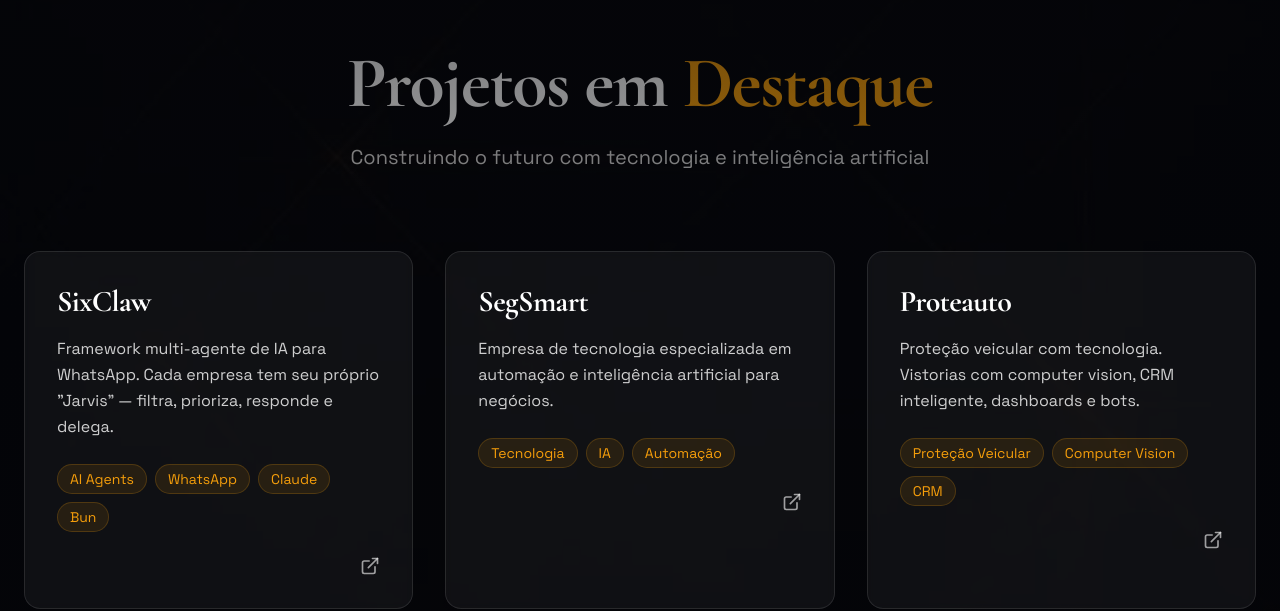
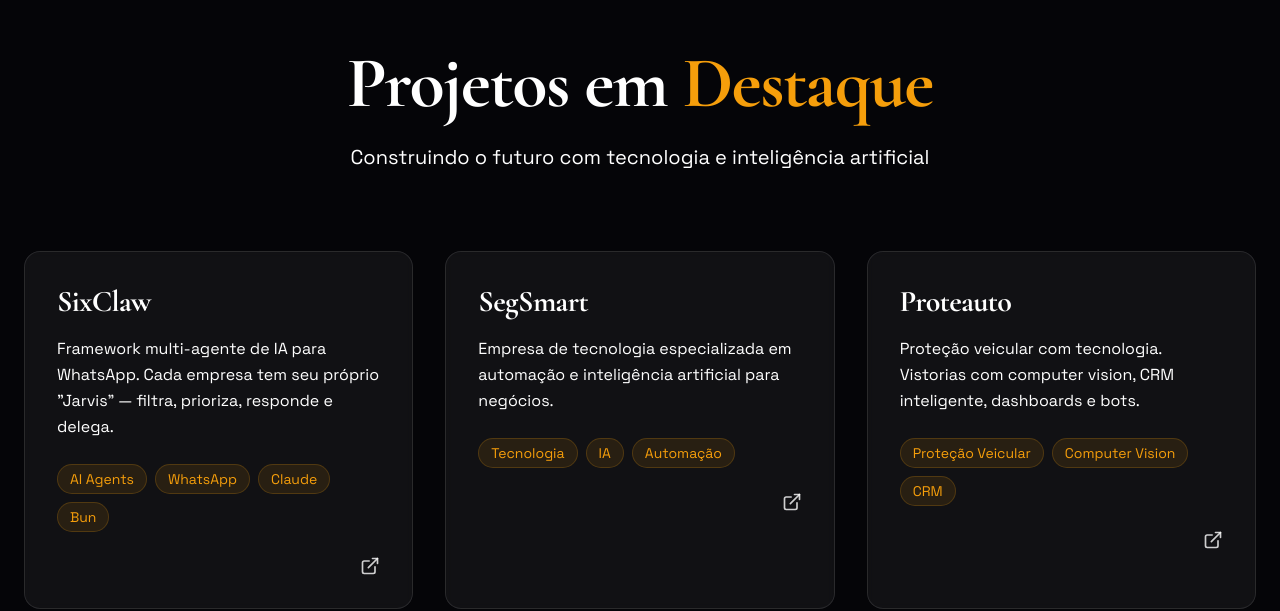
Before and after one commit to leonardocandiani/links, a React (Vite) app: page / in a window 1280 px wide. Shown: the part 1916-2527 px from the top of the page. Built offline with nearby package versions, Linux system fonts and the light colour scheme.

Commit message:
fix: remove bg images from Projects/Contact, force white text

```diff
--- a/src/components/Contact.tsx
+++ b/src/components/Contact.tsx
@@ -32,8 +32,6 @@
   return (
     <section id="contact" className="py-32 px-6 relative overflow-hidden">
       {/* Background */}
-      <img src="/images/bg-contact.jpg" alt="" className="absolute inset-0 w-full h-full object-cover opacity-30 pointer-events-none" />
-      <div className="absolute inset-0 bg-gradient-to-t from-dark/40 via-transparent to-dark/40 pointer-events-none" />
       <div className="max-w-5xl mx-auto">
         <div
           className="text-center mb-20"
@@ -41,7 +39,7 @@
           <h2 className="text-5xl md:text-7xl font-serif font-bold mb-6">
             Vamos <span className="text-accent">Conversar?</span>
           </h2>
-          <p className="text-xl text-white/90 max-w-2xl mx-auto">
+          <p className="text-xl text-white max-w-2xl mx-auto">
             Tem um projeto em mente? Quer trocar ideias sobre IA? Estou sempre aberto para novas conexões.
           </p>
         </div>
@@ -70,7 +68,7 @@
                     <h3 className="text-2xl font-serif font-bold mb-2 group-hover:text-accent transition-colors">
                       {contact.title}
                     </h3>
-                    <p className="text-white/80">{contact.description}</p>
+                    <p className="text-white">{contact.description}</p>
                   </div>
                 </div>
               </a>
@@ -96,7 +94,7 @@
 
       {/* Footer */}
       <div
-        className="max-w-7xl mx-auto mt-32 pt-12 border-t border-white/10 text-center text-white/60"
+        className="max-w-7xl mx-auto mt-32 pt-12 border-t border-white/10 text-center text-white/80"
       >
         <p className="mb-4">
           Feito com ❤️ e muita IA • Leonardo Candiani © {new Date().getFullYear()}
--- a/src/components/Projects.tsx
+++ b/src/components/Projects.tsx
@@ -29,8 +29,6 @@
   return (
     <section id="projects" className="py-32 px-6 relative overflow-hidden">
       {/* Background */}
-      <img src="/images/bg-projects.jpg" alt="" className="absolute inset-0 w-full h-full object-cover opacity-25 pointer-events-none" />
-      <div className="absolute inset-0 bg-gradient-to-b from-dark/50 via-transparent to-dark/50 pointer-events-none" />
       <div className="max-w-7xl mx-auto">
         <div
           className="text-center mb-20"
@@ -38,7 +36,7 @@
           <h2 className="text-5xl md:text-7xl font-serif font-bold mb-6">
             Projetos em <span className="text-accent">Destaque</span>
           </h2>
-          <p className="text-xl text-white/80 max-w-2xl mx-auto">
+          <p className="text-xl text-white max-w-2xl mx-auto">
             Construindo o futuro com tecnologia e inteligência artificial
           </p>
         </div>
@@ -59,7 +57,7 @@
                     {project.title}
                   </h3>
 
-                  <p className="text-white/80 mb-6 leading-relaxed">
+                  <p className="text-white mb-6 leading-relaxed">
                     {project.description}
                   </p>
 
@@ -77,7 +75,7 @@
 
                   {/* Link icon */}
                   <div className="flex justify-end">
-                    <ExternalLink className="w-5 h-5 text-white/60 group-hover:text-accent transition-colors" />
+                    <ExternalLink className="w-5 h-5 text-white/80 group-hover:text-accent transition-colors" />
                   </div>
                 </div>
               </div>
```
